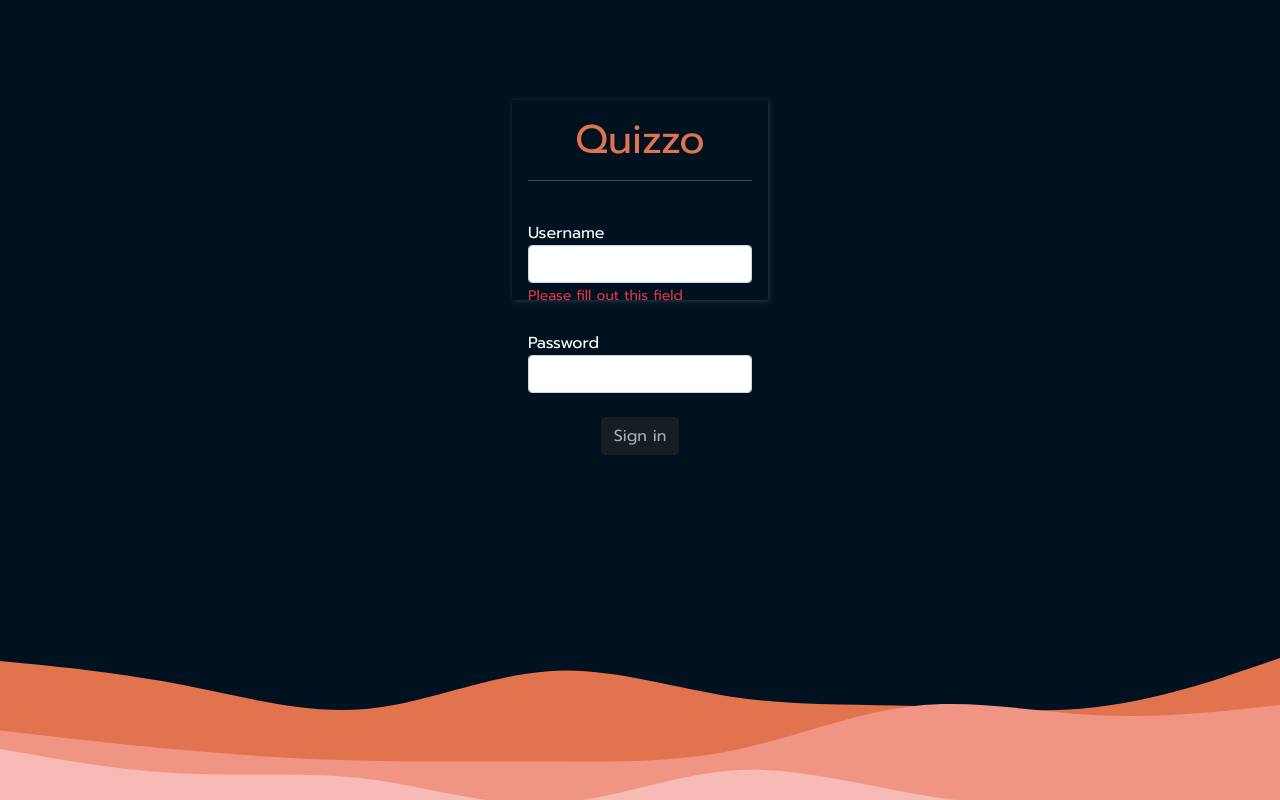
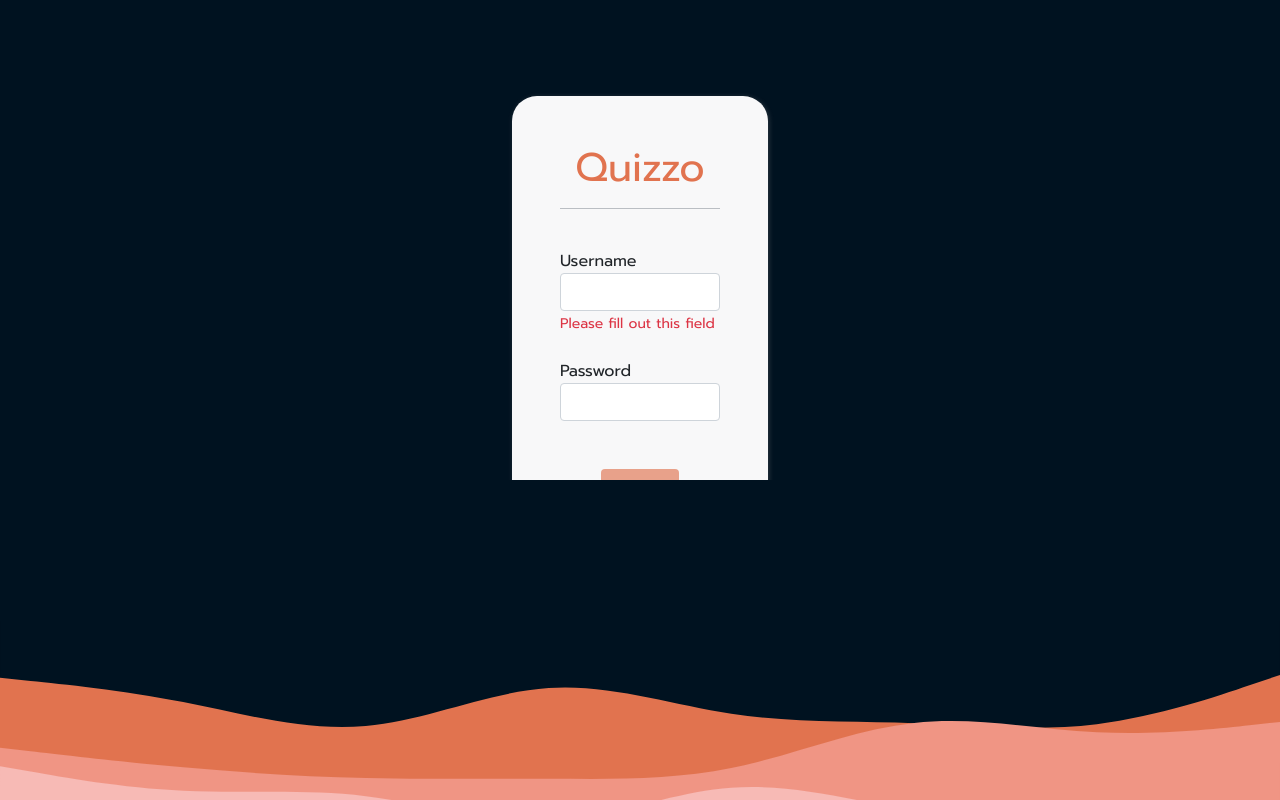
Before and after one commit to kunalvirmani98/quizzo, a React (Create React App) app: page /about in a window 1280 px wide. Built offline with nearby package versions, Linux system fonts and the light colour scheme.

Commit message:
added changes to login page

```diff
--- a/src/App.css
+++ b/src/App.css
@@ -6,6 +6,14 @@ body {
 
 .App {
   text-align: center;
+}
+
+hr {
+  color: #001220 !important;
+}
+
+.bg-gray {
+  background: #f8f8f9;
 }
 
 .btn-primary-custom {
@@ -25,7 +33,8 @@ body {
 section {
   position: relative;
   width: 100vw;
-  min-height: 400px;
+  height: 60vh;
+  overflow: scroll
 }
 
 .wave {
@@ -50,7 +59,7 @@ section {
 }
 
 .spacer {
-  aspect-ratio: 900/150;
+  aspect-ratio: 1792/250;
   width: 100%;
   background-repeat: no-repeat;
   background-position: center;
@@ -99,10 +108,9 @@ section {
 
 .login-page {
   position: absolute;
-  top: 25%;
+  top: 20%;
   left: 40%;
   width: 20%;
-  height: 50%;
 }
 
 .border-custom {
--- a/src/about.js
+++ b/src/about.js
@@ -18,7 +18,7 @@ class About extends React.Component {
                             Software Developer and open to new opportunities
                         </h5>
                     </div>
-                    <img src={devLogo} className="box-shadow-custom" style={{ width: "450px", height: "450px", borderRadius: "50%" }} alt="logo" />
+                    <img src={devLogo} className="box-shadow-custom m-5" style={{ width: "450px", height: "450px", borderRadius: "50%" }} alt="logo" />
                 </div>
             </div>
         )
--- a/src/login.js
+++ b/src/login.js
@@ -34,23 +34,24 @@ class Login extends React.Component {
         return (
             <>
                 <section>
-                    <div className="login-page box-shadow-custom p-3">
+                    <div className="login-page box-shadow-custom curved-corners p-5 bg-gray">
                         <h1 className="text-center text-primary-custom">Quizzo</h1>
                         <hr></hr>
                         <br />
                         <form onSubmit={this.handleSubmit}>
                             <div className="form-group">
-                                <label htmlFor="exampleInput1">Username</label>
+                                <label htmlFor="exampleInput1" className="text-dark">Username</label>
                                 <input type="text" className="form-control" id="exampleInput1" onChange={(e) => { this.handleChange("username", e) }} required />
                                 {!this.state.isComplete && <span className="text-danger small">Please fill out this field</span>}
                             </div>
                             <br />
                             <div class="form-group">
-                                <label htmlFor="exampleInputPassword">Password</label>
+                                <label htmlFor="exampleInputPassword" className="text-dark">Password</label>
                                 <input type="password" className="form-control" id="exampleInputPassword" onChange={(e) => { this.handleChange("password", e) }} />
                             </div>
                             <br />
-                            <div className="d-flex justify-content-center"><button type="submit" className={`btn btn-dark ${this.state.isComplete ? "" : " disabled"}`} >Sign in</button></div>
+                            <br />
+                            <div className="d-flex justify-content-center"><button type="submit" className={`btn btn-primary-custom ${this.state.isComplete ? "" : " disabled"}`} >Sign in</button></div>
                         </form>
                     </div>
                 </section>
```
